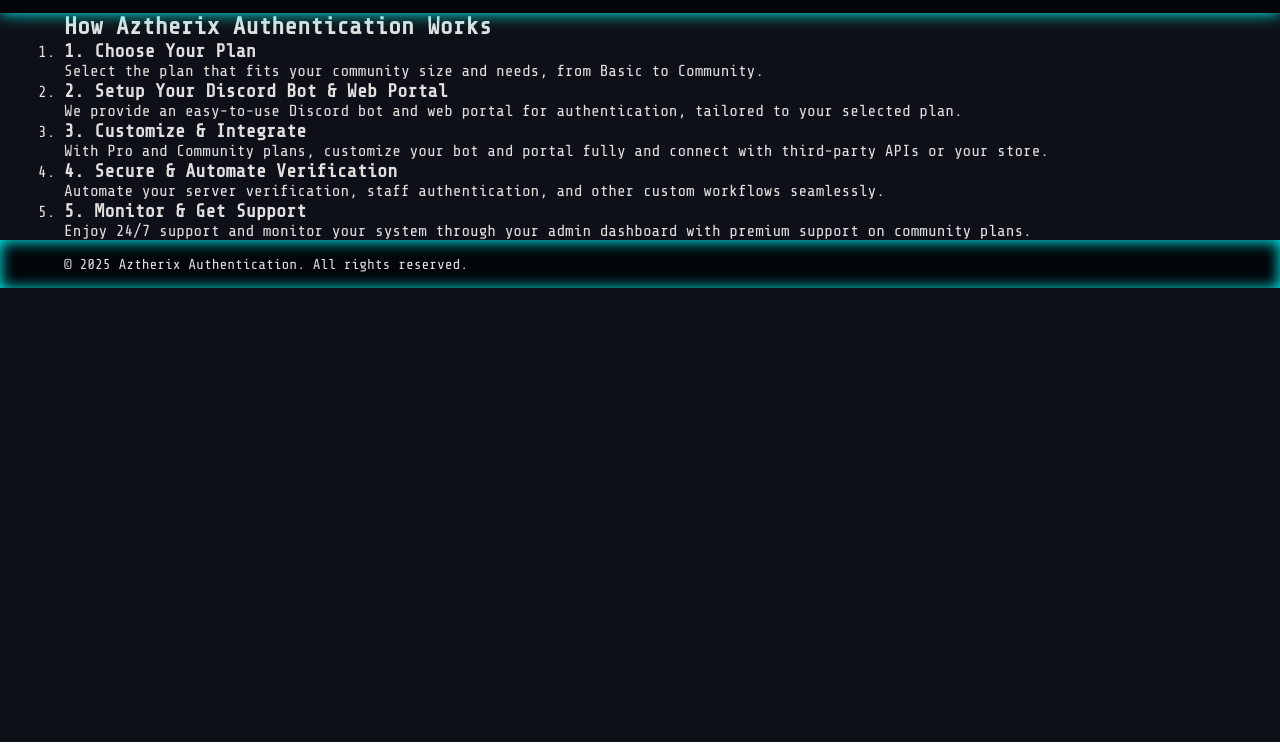
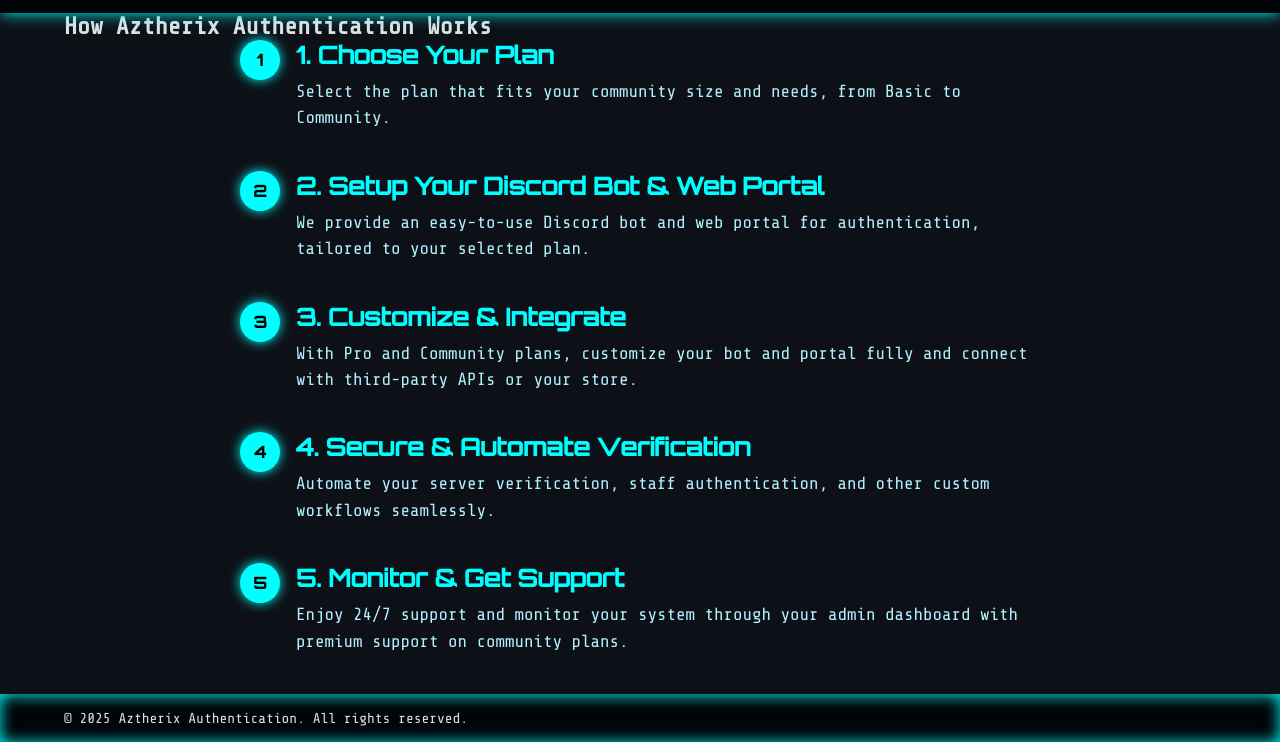
Before and after one commit to Aztherix-Authentication/aztherixsite, a plain HTML site: page how-it-works.html in a window 1280 px wide. Shown: the part 59-801 px from the top of the page. Drawn offline with nearby package versions, Linux system fonts and the light colour scheme; files that its build step writes are made by us from their sources.

Commit message:
Update styles.css

```diff
--- a/styles.css
+++ b/styles.css
@@ -311,6 +311,53 @@ nav .btn-demo:hover, nav .btn-demo:focus {
   box-shadow: 0 0 30px #00e0e0;
 }
 
+.steps-list {
+  list-style: none;
+  counter-reset: step-counter;
+  max-width: 800px;
+  margin: 0 auto;
+  padding-left: 0;
+  color: #9ee9f9;
+}
+
+.steps-list li {
+  position: relative;
+  margin-bottom: 2.5rem;
+  padding-left: 3.5rem;
+}
+
+.steps-list li h3 {
+  font-family: 'Orbitron', sans-serif;
+  font-size: 1.5rem;
+  color: #0ff;
+  margin-bottom: 0.5rem;
+}
+
+.steps-list li p {
+  font-size: 1.1rem;
+  line-height: 1.5;
+  color: #b2f0ff;
+}
+
+.steps-list li::before {
+  content: counter(step-counter);
+  counter-increment: step-counter;
+  position: absolute;
+  left: 0;
+  top: 0;
+  background: #0ff;
+  color: #000;
+  font-weight: 700;
+  font-family: 'Orbitron', sans-serif;
+  width: 2.5rem;
+  height: 2.5rem;
+  border-radius: 50%;
+  text-align: center;
+  line-height: 2.5rem;
+  box-shadow: 0 0 12px #0ff;
+}
+
+
 
 /* Footer */
 footer {
```
